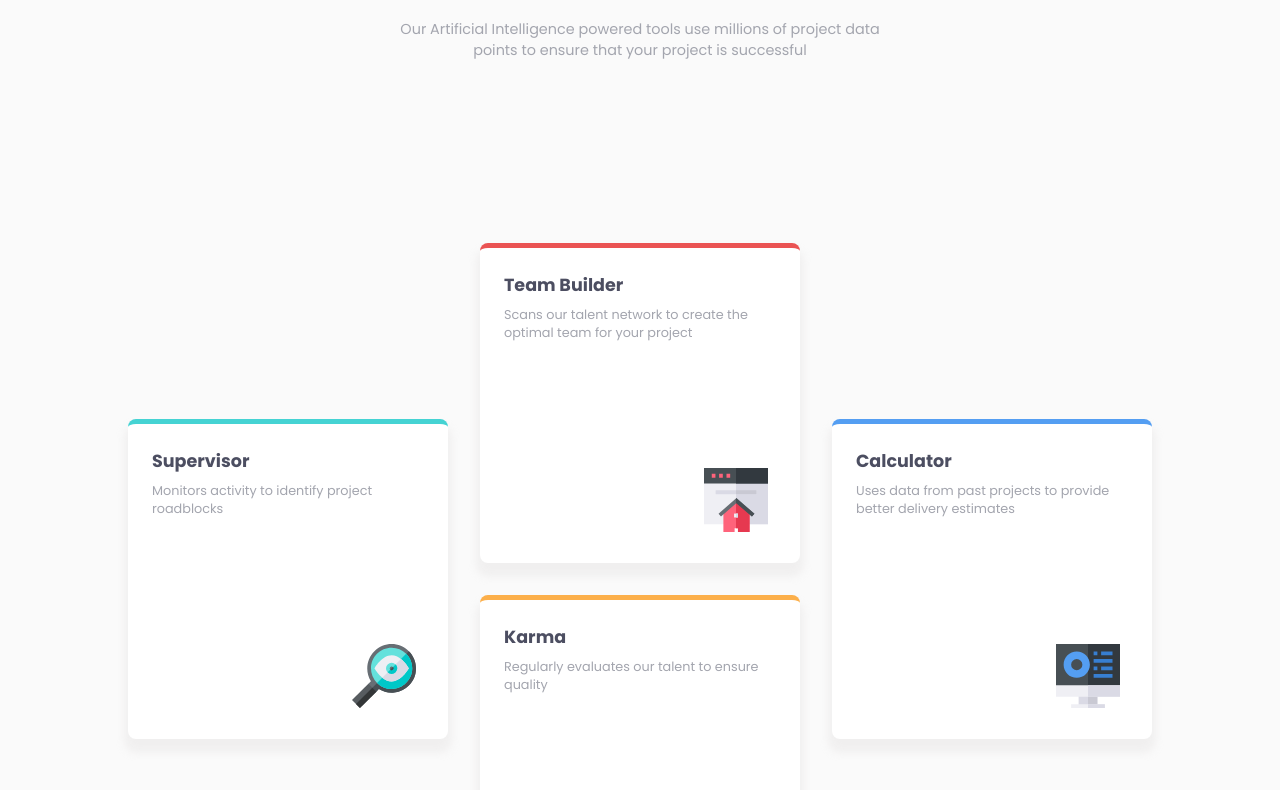
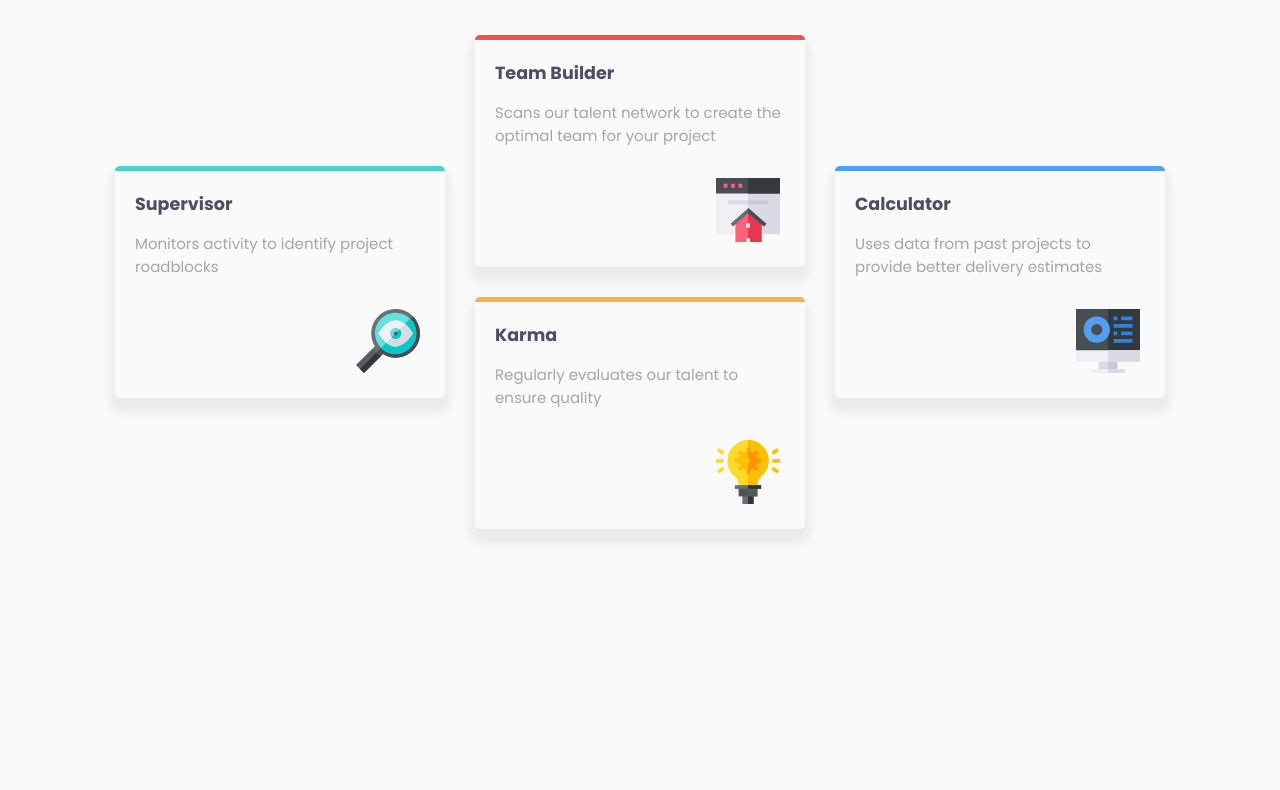
Before and after one commit to fakhreddinelargou/four-card-feature-section, a plain HTML site: page index.html in a window 1280 px wide. Shown: the part 237-1027 px from the top of the page. After the commit the page ends 816 px from the top, so only its background shows below. Drawn offline with Linux system fonts and the light colour scheme.

Commit message:
fixing css/style

```diff
--- a/css-style/main.css
+++ b/css-style/main.css
@@ -14,28 +14,17 @@
 --neutral-color-grayish-blue:hsl(229, 6%, 66%);
 --neutral-color-very-light-gray:hsl(0, 0%, 98%);
 }
-
+html{
+    font-size: 62.5%;
+}
 body{
     text-align: center;
-    font-size: 93.75%;
-
-    background-color: rgb(217, 238, 255);
+    background-color: var(--neutral-color-very-light-gray);
     font-family: "Poppins", serif;
     font-weight: 400;
     font-style: normal;
+    font-size: 1.5rem;
+    display: flex;
+    flex-direction: column;
+    align-items: center;
 }
-footer{
-    height: 10vh;
-    display: flex;
-    align-items: center;
-    justify-content: center;
-    background-color: aliceblue;
-}
-footer p{
-    color:var(--neutral-color-very-dark-blue) !important;
-
-}
-a{
-    color: var(--neutral-color-grayish-blue);
-
-}
--- a/css-style/style.css
+++ b/css-style/style.css
@@ -1,139 +1,103 @@
-.container{
-    background-color:var(--neutral-color-very-light-gray);
-    width: 100%;
-    height: auto;
-    padding: 5rem 0 5rem 0;
-}
-.head{
-    height: 50vh;
-text-align: center;
-
-}
-h1,h2,h3{
-    color: var(--neutral-color-very-dark-blue);
-}
-.title-1{
-    display: block;
-    font-size: 3rem;
-    font-weight: 200;
-
-}
-.title-2{
-    padding-bottom: 2rem;
-    font-weight:600;
-    font-size: 3rem;
-
-}
-.paragraph{
-    font-size: 0.9rem;
-    width: 40%;
-    margin: auto;
-
-}
-p{
+p {
     color: var(--neutral-color-grayish-blue);
 }
 
-.cards{
+.head {
+    margin-top: 5rem;
+    max-width: 90%;
+}
+
+.head h2 {
+    font-size: 3.5rem;
+    color: var(--neutral-color-very-dark-blue);
+}
+
+.head-title-1 {
+    font-weight: 200;
+}
+
+.head-title-2 {
+    padding-bottom: 1.5rem;
+}
+
+.main {
+    max-width: 90%;
+    display: flex;
+    flex-direction: column;
+    align-items: center;
+    gap: 5.5rem;
+    margin-bottom: 5rem;
+}
+
+.paragraph {
+    max-width: 50rem;
+}
+
+.four-card {
     display: flex;
     align-items: center;
     justify-content: center;
-gap: 2rem;
-flex-direction: row;
+    gap: 3rem;
 }
-.box{
+
+.cards {
+    border-radius: .5rem;
+    text-align: start;
+    padding: 2rem;
     position: relative;
-    text-align: start;
-    padding: 1.5rem;
-    height: 40vh;
-    background-color: white;
-    border-radius: 0.5rem;
-    box-shadow: 0px 10px 10px 3px rgba(202, 200, 200, 0.215);
+    background-color: var(--neutral-color-very-light-gray);
+    box-shadow: 0 1rem .9rem .5rem hsla(229, 6%, 66%, 0.164);
 }
-.box h3{
-    padding-bottom: 0.5rem;
+
+.cards h3 {
+    color: var(--neutral-color-very-dark-blue);
+    padding-bottom: 1.5rem;
 }
-.box p{
-font-size: 0.8rem;
+
+.cards p {
+    padding-bottom: 10rem;
+    max-width: 29rem;
 }
-.art1,.art3{
-    width: 25%;
 
+.cards svg {
+    position: absolute;
+    right: 2.5rem;
+    bottom: 2.5rem;
 }
-.art2{
-    width: 25%;
+
+.four-card .two-card {
     display: flex;
     flex-direction: column;
-    gap: 2rem;
-}
-.content-art2{
-    width: 100%;
-
-
-}
-.border-red{
-    border-top: solid 5px var(--primary-color-red) ;
-}
-.border-cyan{
-    border-top: solid 5px var(--primary-color-cyan) ;
-}
-.border-orange{
-    border-top: solid 5px var(--primary-color-orange) ;
-}
-.border-blue{
-    border-top: solid 5px var(--primary-color-blue) ;
-}
-svg{
-    position: absolute;
-    right: 10%;
-    bottom: 10%;
+    gap: 3rem;
 }
 
-@media screen and (max-width:450px) {
-
-
-    .cards{
-        flex-direction: column;
-justify-content: center;
-   gap: 1rem;
+.card-1 {
+    border-top: .5rem solid var(--primary-color-cyan);
 }
 
-        .box{
-            width: 90vw;
-            height: 40vh;
+.card-2 {
+    border-top: .5rem solid var(--primary-color-red);
 }
-        .art2{
 
-            align-items: center;
-            width: 100%;
-            padding: 5rem 0.3rem 5rem 0.3rem;
+.card-3 {
+    border-top: .5rem solid var(--primary-color-orange);
 }
-        .box h3{
-          font-size: 2rem;
+
+.card-4 {
+    border-top: .5rem solid var(--primary-color-blue);
 }
-        .box p{
-        font-size: 1rem;
+
+@media screen and (max-width:50rem) {
+
+    .four-card {
+        flex-direction: column;
     }
-        .title-1{
 
-            font-size: 2rem;
+    .head h2 {
+        font-size: 2.5rem;
+    }
 
-
-        }
-        .title-2{
-
-
-        font-size: 2rem;
-        }
-        .paragraph{
-            font-size: 0.9rem;
-            width: 80%;
-            margin: auto;
-
-        }
-        .container{
-            width: 100%;
-            height: auto;
-            padding: 5rem 0.3rem 5rem 0.3rem;
+    .main .paragraph {
+        max-width: 30rem;
     }
 }
--- a/index.html
+++ b/index.html
@@ -19,19 +19,22 @@
 
 <body>
 
-  <section class="container">
-    <div class="head">
+  <header class="head">
+    <h2 class="head-title-1">Reliable, efficient delivery
+    </h2>
+    <h2 class="head-title-2">Powered by Technology
+    </h2>
+  </header>
+  <main class="main">
+    <p class="paragraph">Our Artificial Intelligence powered tools use millions of project data points to ensure that
+      your project is
+      successful</p>
 
-      <h2 class="title-2"><span class="title-1">Reliable, efficient delivery</span>Powered by Technology</h2>
-      <p class="paragraph"> Our Artificial Intelligence powered tools use millions of project data points
-        to ensure that your project is successful</p>
-    </div>
-    <div class="cards">
+    <section class="four-card">
 
-      <article class="art1 border-cyan box">
+      <article class="card-1 cards">
         <h3>Supervisor</h3>
-        <p> Monitors activity to identify project roadblocks
-        </p>
+        <p>Monitors activity to identify project roadblocks</p>
         <svg xmlns="http://www.w3.org/2000/svg" width="64" height="64">
           <g fill="none">
             <path fill="#676E74"
@@ -57,11 +60,10 @@
           </g>
         </svg>
       </article>
-      <article class="art2">
-        <div class="content-art2 border-red box">
-          <h3> Team Builder</h3>
-          <p> Scans our talent network to create the optimal team for your project
-          </p>
+      <article class="two-card">
+        <article class="card-2 cards">
+          <h3>Team Builder</h3>
+          <p>Scans our talent network to create the optimal team for your project</p>
           <svg xmlns="http://www.w3.org/2000/svg" width="64" height="64">
             <g fill="none">
               <path fill="#EFEFF4" d="M64 14.454v41.788H0V14.454l3.75-3.787h56.5z" />
@@ -83,11 +85,11 @@
               <path fill="#474F54" d="M32 30.061l18.424 15.718-2.518 2.706L32 34.959z" />
             </g>
           </svg>
-        </div>
-        <div class="content-art2 border-orange box">
-          <h3> Karma</h3>
-          <p> Regularly evaluates our talent to ensure quality
-          </p>
+        </article>
+
+        <article class="card-3 cards">
+          <h3>Karma</h3>
+          <p>Regularly evaluates our talent to ensure quality</p>
           <svg xmlns="http://www.w3.org/2000/svg" width="64" height="64">
             <g fill="none">
               <path fill="#676E74" d="M26.375 52.625h11.25V64h-11.25z" />
@@ -121,13 +123,11 @@
               <path fill="#FDBF00" d="M32 18.875h1.875v3.75H32z" />
             </g>
           </svg>
-        </div>
+        </article>
       </article>
-      <article class="art3 border-blue box">
-        <h3> Calculator
-        </h3>
-
-        <p> Uses data from past projects to provide better delivery estimates</p>
+      <article class="card-4 cards">
+        <h3>Calculator</h3>
+        <p>Uses data from past projects to provide better delivery estimates</p>
         <svg xmlns="http://www.w3.org/2000/svg" width="64" height="64">
           <g fill="none">
             <path fill="#474F54" d="M64 0v41.25l-3.75 3.875H3.75L0 41.25V0z" />
@@ -146,19 +146,9 @@
             </g>
           </g>
         </svg>
-
       </article>
-    </div>
-
-  </section>
-
-
-  <footer>
-    <p class="attribution">
-      Challenge by <a href="https://www.frontendmentor.io?ref=challenge" target="_blank">Frontend Mentor</a>.
-      Coded by <a href="https://www.linkedin.com/in/fakhreddine-largou-05b7a3340/" target="_blank">fakhreddinelargou</a>.
-    </p>
-  </footer>
+    </section>
+  </main>
 </body>
 
 </html>
```
Lines whose indentation alone changed are shown as unchanged.
